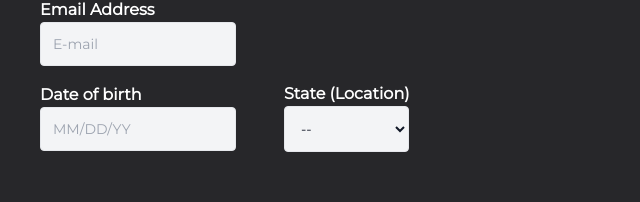
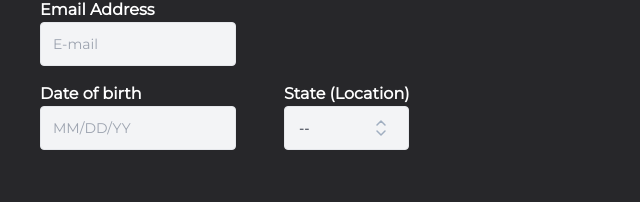
Before and after one commit to Charmander-Cluster/sweatdeck, a React (Create React App) app: page /signup in a window 1280 px wide. Shown: the part 295-497 px from the top of the page, without its empty margins (0-640 px from the left). Built offline with nearby package versions, Linux system fonts and the light colour scheme; no server answers; what spotify-web-api-node would draw is missing.

Commit message:
fixed state css

```diff
--- a/src/components/User/SignUp.js
+++ b/src/components/User/SignUp.js
@@ -166,11 +166,28 @@ const SignUp = () => {
                       />
                       {errors.birthday && touched.birthday && errors.birthday}
                     </div>
-                    <div className="flex flex-col mt-2 md:ml-12 md:mt-0">
+                    <div className="relative flex flex-col mt-2 md:ml-12 md:mt-0">
                       <h1 className="pt-2 font-extrabold">State (Location)</h1>
-
+                      <div className="absolute inset-0 z-0 w-6 h-6 m-auto mr-4">
+                        <svg
+                          xmlns="http://www.w3.org/2000/svg"
+                          className="mt-4 icon icon-tabler icon-tabler-selector"
+                          width={24}
+                          height={24}
+                          viewBox="0 0 24 24"
+                          strokeWidth="1.5"
+                          stroke="#a0aec0"
+                          fill="none"
+                          strokeLinecap="round"
+                          strokeLinejoin="round"
+                        >
+                          <path stroke="none" d="M0 0h24v24H0z" />
+                          <polyline points="8 9 12 5 16 9" />
+                          <polyline points="16 15 12 19 8 15" />
+                        </svg>
+                      </div>
                       <Field
-                        className="w-full p-3 text-sm font-medium leading-none text-gray-900 bg-gray-100 border border-gray-200 rounded"
+                        className="w-full p-3.5 text-sm font-medium leading-none text-gray-900 bg-gray-100 border border-gray-200 rounded appearance-none form-select"
                         name="state"
                         as="select"
                         validate
```
